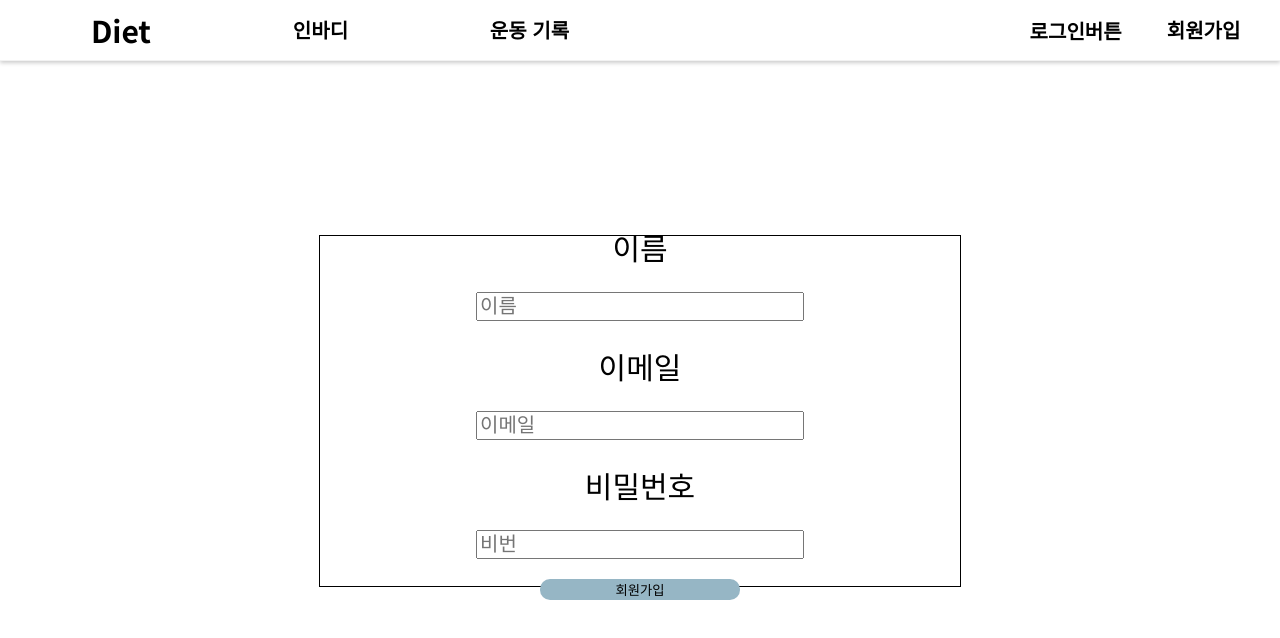
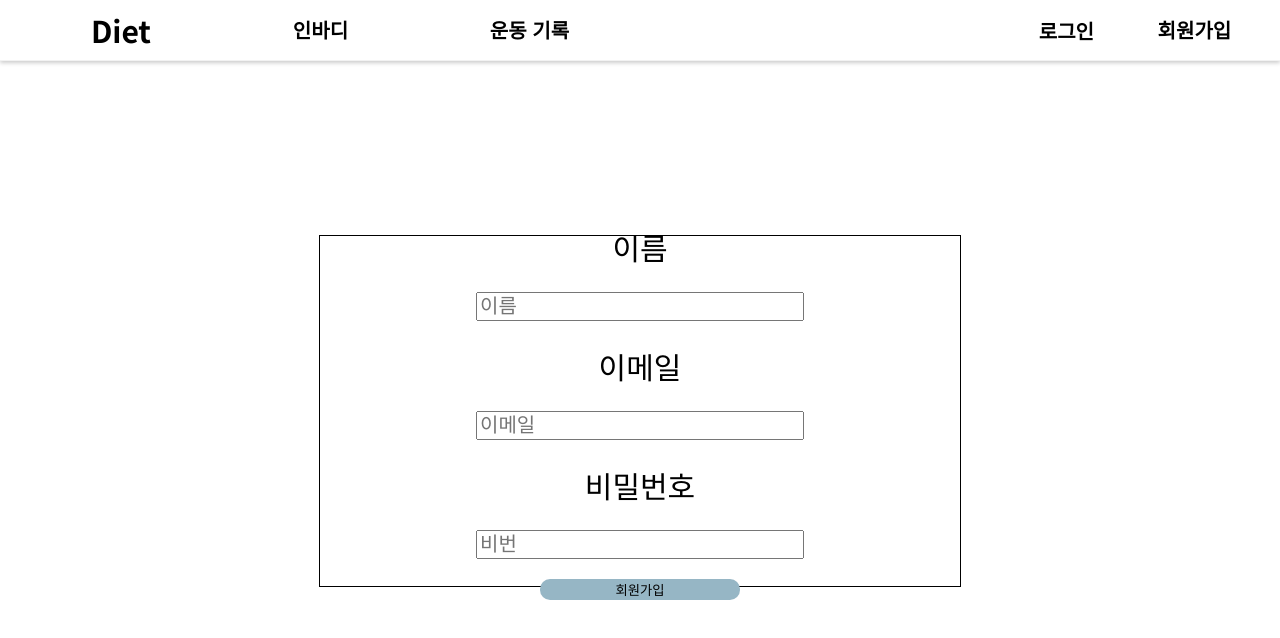
Before and after one commit to leaftha/diet-record, a Next.js app: page /register in a window 1280 px wide. Shown: the top 638 px of the page. Built offline with nearby package versions, Linux system fonts and the light colour scheme; no server answers.

Commit message:
로그인 로그아웃 컴포넌트 수정

```diff
--- a/app/loginbtn.js
+++ b/app/loginbtn.js
@@ -11,7 +11,7 @@ export default function LoginBtn() {
         signIn();
       }}
     >
-      로그인버튼
+      로그인
     </button>
   );
 }
--- a/app/loginbtn.module.css
+++ b/app/loginbtn.module.css
@@ -1,5 +1,6 @@
 .btn {
   background: none;
+  cursor: pointer;
   border: none;
   color: black;
   font-weight: bold;
--- a/app/logoutbtn.module.css
+++ b/app/logoutbtn.module.css
@@ -5,6 +5,7 @@
   font-weight: bold;
   font-size: 20px;
   margin: 0 20px;
+  cursor: pointer;
 }
 
 @media all and (max-width: 768px) {
```
